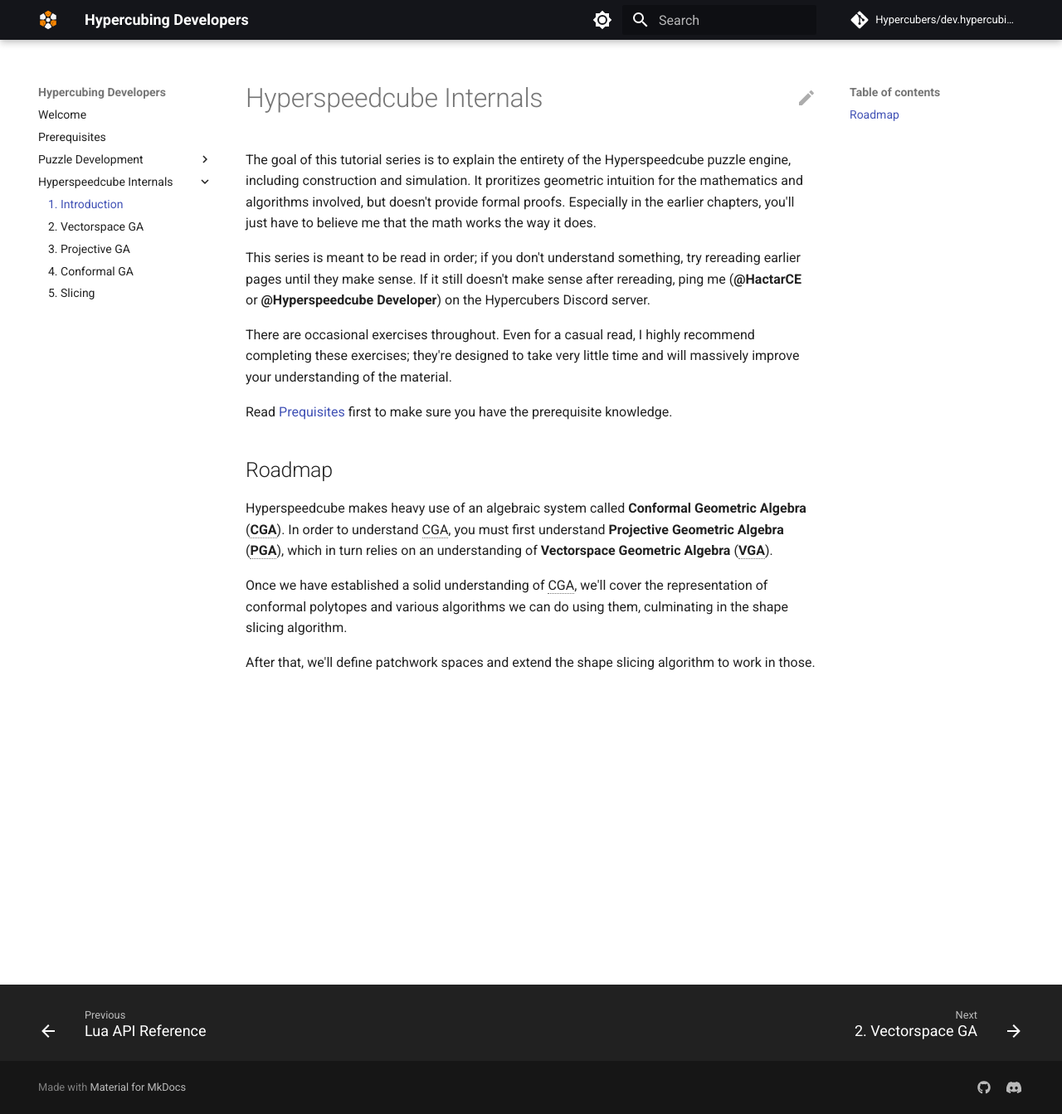
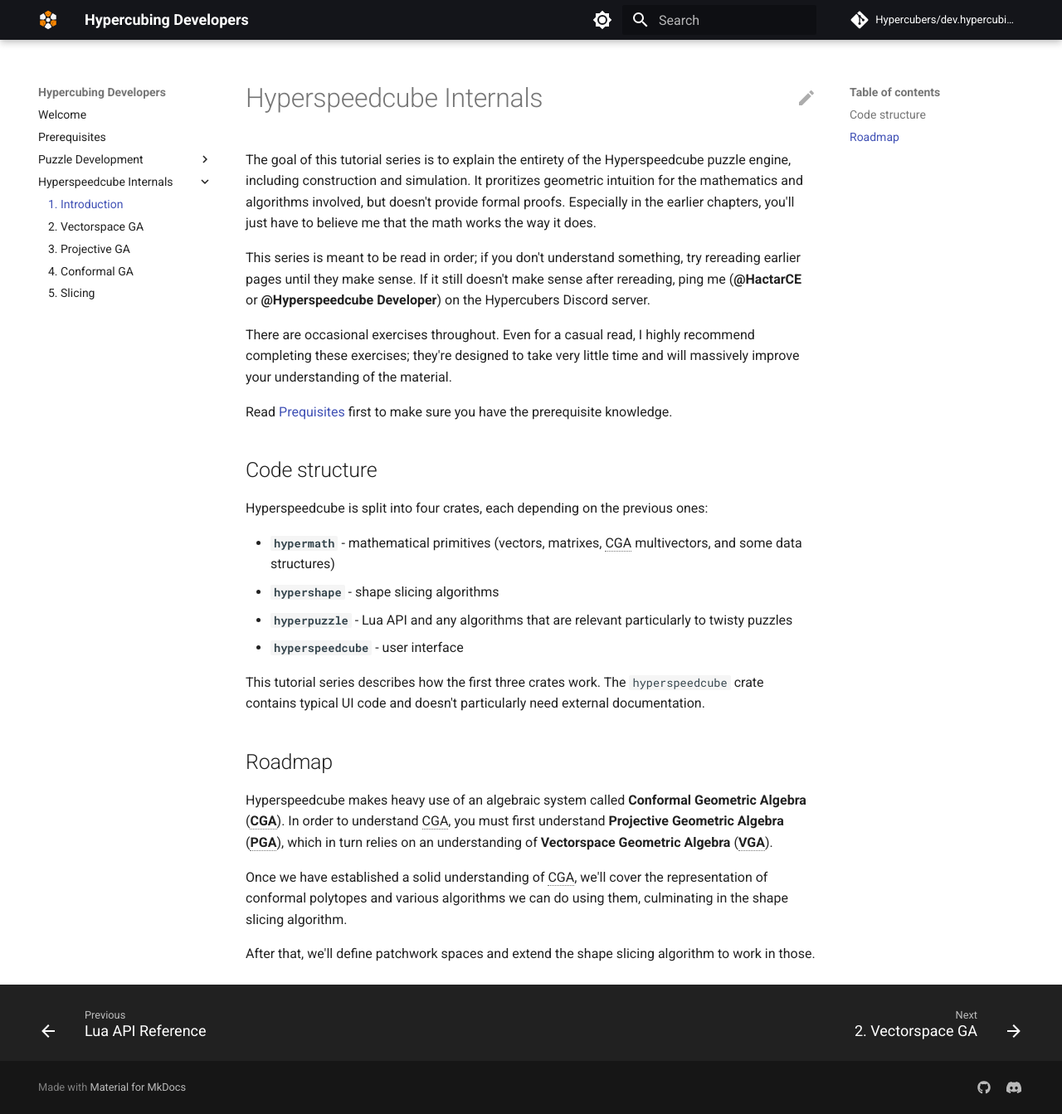
Before and after one commit to Hypercubers/dev.hypercubing.xyz, an MkDocs documentation site: the page built from docs/internals/index.md, in a window 1280 px wide and 1343 px high. Shown: the whole window at 83% size. Built offline with MkDocs 1.6.1 and Material for MkDocs 9.7.7, drawn with Linux system fonts in a browser that asks for light colours; comment, search, counter and statistics services are not loaded.

Commit message:
Add brief explanation of code structure to `internals/index.md`

```diff
--- a/docs/internals/index.md
+++ b/docs/internals/index.md
@@ -12,6 +12,17 @@
 
 Read [Prequisites](../prereqs.md) first to make sure you have the prerequisite knowledge.
 
+## Code structure
+
+Hyperspeedcube is split into four crates, each depending on the previous ones:
+
+- **`hypermath`** - mathematical primitives (vectors, matrixes, CGA multivectors, and some data structures)
+- **`hypershape`** - shape slicing algorithms
+- **`hyperpuzzle`** - Lua API and any algorithms that are relevant particularly to twisty puzzles
+- **`hyperspeedcube`** - user interface
+
+This tutorial series describes how the first three crates work. The `hyperspeedcube` crate contains typical UI code and doesn't particularly need external documentation.
+
 ## Roadmap
 
 Hyperspeedcube makes heavy use of an algebraic system called **Conformal Geometric Algebra** (**CGA**). In order to understand CGA, you must first understand **Projective Geometric Algebra** (**PGA**), which in turn relies on an understanding of **Vectorspace Geometric Algebra** (**VGA**).
```
